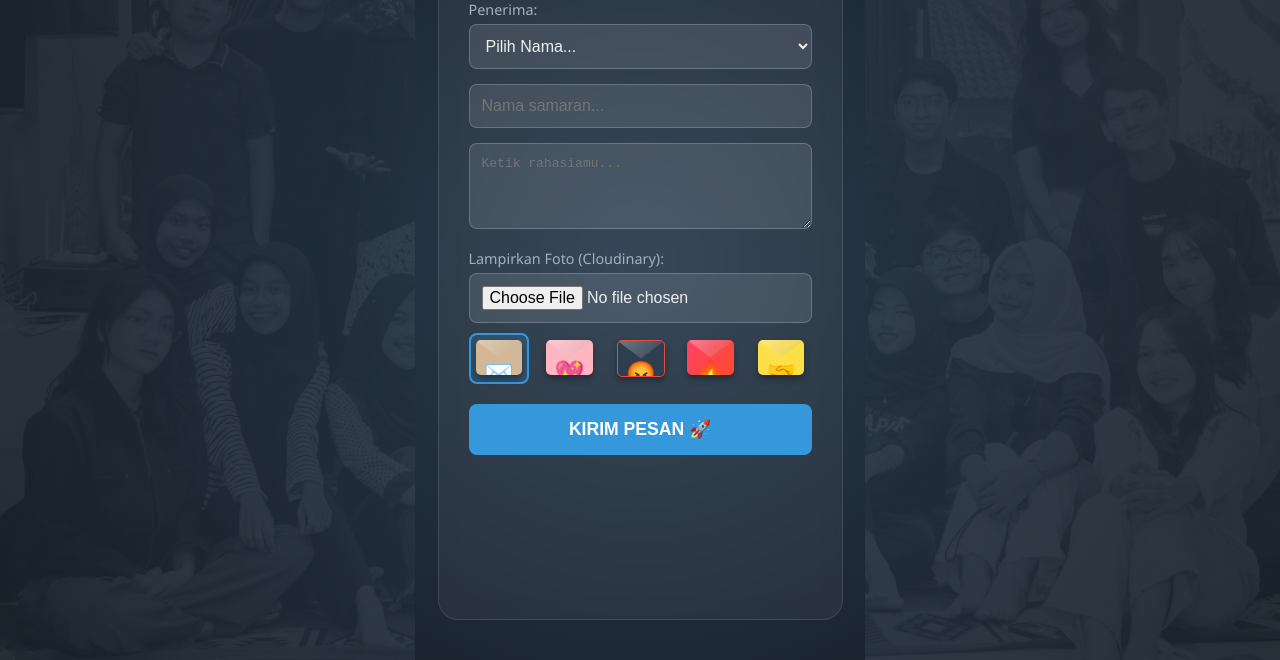
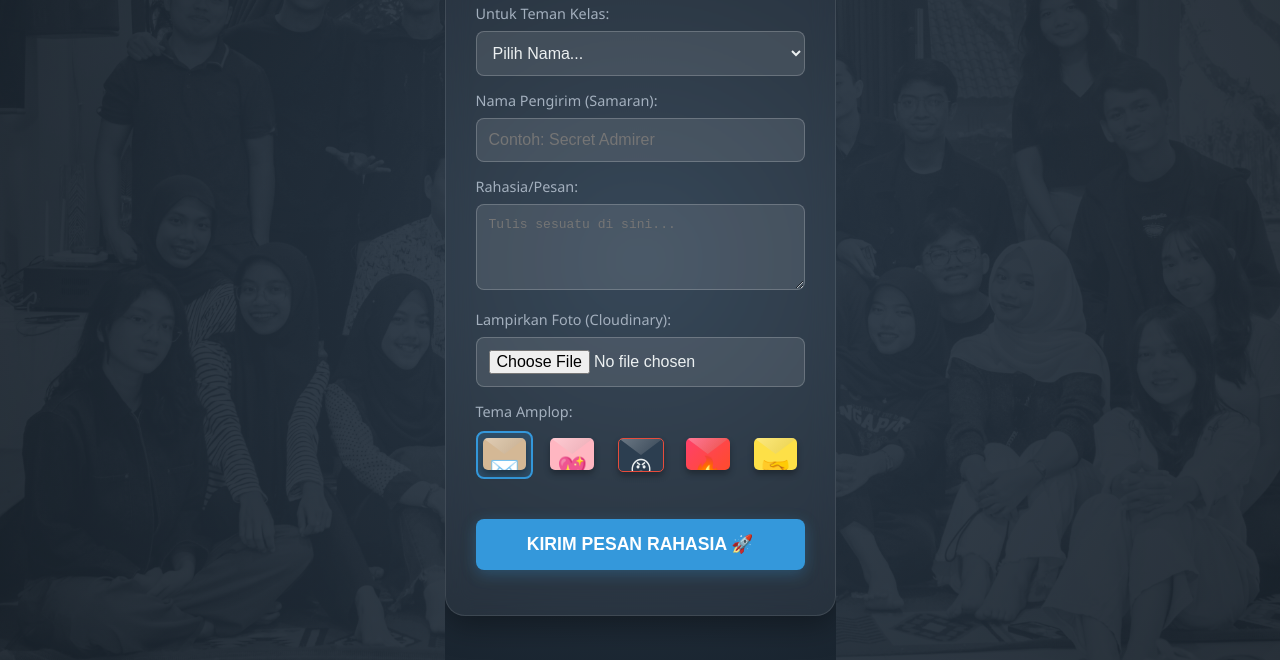
Before and after one commit to John-web-maker/mpn55anon, a plain HTML site: page user.html in a window 1280 px wide. Shown: the part 140-800 px from the top of the page. Drawn offline with Linux system fonts and the light colour scheme.

Commit message:
Update user.html

```diff
--- a/user.html
+++ b/user.html
@@ -5,35 +5,82 @@
     <meta name="viewport" content="width=device-width, initial-scale=1.0">
     <title>Class Anonymfess | Kirim Pesan</title>
     <style>
-        body, html { height: 100%; margin: 0; font-family: 'Segoe UI', sans-serif; background: radial-gradient(circle, #2d3e50 0%, #1a2530 100%); display: flex; justify-content: center; align-items: center; color: #ecf0f1; }
-        .bg-image { background-image: url('image_0.png'); filter: grayscale(100%) brightness(50%); opacity: 0.15; position: absolute; width: 100%; height: 100%; background-size: cover; background-position: center; z-index: -1; }
-        .user-container { background: rgba(255, 255, 255, 0.05); backdrop-filter: blur(10px); border-radius: 20px; padding: 30px; width: 90%; max-width: 450px; border: 1px solid rgba(255, 255, 255, 0.1); box-sizing: border-box; height: 90vh; overflow-y: auto; z-index: 1;}
-        h1 { text-align: center; text-transform: uppercase; font-size: 1.5em; margin-bottom: 20px; }
+        /* Dasar & Background Foto Kelas (Sama kayak Index) */
+        body, html {
+            height: 100%; margin: 0;
+            font-family: 'Segoe UI', Tahoma, Geneva, Verdana, sans-serif;
+            background: radial-gradient(circle, #2d3e50 0%, #1a2530 100%);
+            display: flex; justify-content: center; align-items: center; color: #ecf0f1;
+            overflow: hidden;
+        }
+        .bg-image {
+            background-image: url('image_0.png'); /* Pastikan file image_0.png ada di GitHub */
+            filter: grayscale(100%) brightness(40%) contrast(90%);
+            opacity: 0.2;
+            position: absolute;
+            width: 100%; height: 100%;
+            background-size: cover;
+            background-position: center;
+            z-index: -1;
+        }
+
+        /* Container Form */
+        .user-container {
+            background: rgba(255, 255, 255, 0.05);
+            backdrop-filter: blur(12px);
+            border-radius: 20px;
+            padding: 30px;
+            width: 90%; max-width: 450px;
+            border: 1px solid rgba(255, 255, 255, 0.1);
+            box-shadow: 0 8px 32px rgba(0, 0, 0, 0.4);
+            max-height: 90vh; overflow-y: auto;
+            z-index: 1;
+        }
+
+        h1 { text-align: center; text-transform: uppercase; font-size: 1.5em; margin-bottom: 20px; letter-spacing: 1px;}
         .form-group { margin-bottom: 15px; }
-        label { display: block; margin-bottom: 5px; color: #a4b0be; font-size: 0.9em; }
-        input, textarea, select { width: 100%; padding: 12px; background: rgba(255, 255, 255, 0.1); border: 1px solid rgba(255, 255, 255, 0.2); border-radius: 8px; color: #ecf0f1; font-size: 1em; box-sizing: border-box; }
+        label { display: block; margin-bottom: 8px; color: #a4b0be; font-size: 0.9em; }
+
+        input, textarea, select {
+            width: 100%; padding: 12px;
+            background: rgba(255, 255, 255, 0.1);
+            border: 1px solid rgba(255, 255, 255, 0.2);
+            border-radius: 8px; color: #ecf0f1;
+            font-size: 1em; box-sizing: border-box;
+        }
+        input:focus, textarea:focus { border-color: #3498db; outline: none; background: rgba(255, 255, 255, 0.15); }
+
+        /* Pilihan Tema Amplop */
         .theme-grid { display: grid; grid-template-columns: repeat(5, 1fr); gap: 10px; margin-top: 10px; }
         .theme-item { border: 2px solid transparent; border-radius: 8px; cursor: pointer; text-align: center; transition: 0.3s; padding: 5px; }
         .theme-item.selected { border-color: #3498db; background: rgba(52, 152, 219, 0.2); }
         .css-env { position: relative; width: 100%; padding-top: 75%; border-radius: 5px; box-shadow: 0 4px 6px rgba(0,0,0,0.3); overflow: hidden; }
         .css-env::before { content: ''; position: absolute; top: 0; left: 0; right: 0; bottom: 0; background: linear-gradient(135deg, rgba(255,255,255,0.3) 0%, rgba(0,0,0,0.1) 100%); clip-path: polygon(0 0, 100% 0, 50% 50%); z-index: 1; }
         .env-icon { position: absolute; font-size: 1.5rem; z-index: 2; top: 50%; left: 50%; transform: translate(-50%, -10%); }
+
         .t-netral { background-color: #d4b895; }
         .t-cinta { background-color: #ffb6c1; }
         .t-marah { background-color: #2c3e50; border: 1px solid #e74c3c; }
         .t-api { background: linear-gradient(135deg, #ff416c, #ff4b2b); }
         .t-sahabat { background-color: #fde047; }
-        .btn-send { width: 100%; padding: 15px; margin-top: 20px; background: #3498db; border: none; border-radius: 8px; color: white; font-weight: bold; cursor: pointer; font-size: 1.1em; }
-        #status { text-align: center; margin-top: 10px; font-size: 0.9em; color: #f1c40f; }
+
+        .btn-send {
+            width: 100%; padding: 15px; margin-top: 25px;
+            background: #3498db; border: none; border-radius: 8px;
+            color: white; font-weight: bold; cursor: pointer;
+            font-size: 1.1em; transition: 0.3s; box-shadow: 0 4px 15px rgba(52, 152, 219, 0.3);
+        }
+        .btn-send:hover { background: #2980b9; transform: translateY(-2px); }
+        .btn-send:disabled { background: #7f8c8d; cursor: not-allowed; }
+        #status { text-align: center; margin-top: 15px; font-size: 0.9em; color: #f1c40f; font-weight: bold; }
     </style>
 </head>
 <body>
-    <div class="bg-image"></div>
-    <div class="user-container">
-        <h1>Tulis Pesan Rahasia</h1>
+    <div class="bg-image"></div> <div class="user-container">
+        <h1>Kirim Pesan</h1>
         <form id="fessForm">
             <div class="form-group">
-                <label>Penerima:</label>
+                <label>Untuk Teman Kelas:</label>
                 <select id="tujuan" required>
                     <option value="">Pilih Nama...</option>
                     <script>
@@ -42,10 +89,24 @@
                     </script>
                 </select>
             </div>
-            <input type="text" id="pengirim" placeholder="Nama samaran..." style="margin-bottom:15px" required>
-            <textarea id="isi" rows="4" placeholder="Ketik rahasiamu..." required></textarea>
-            <label style="margin-top:15px">Lampirkan Foto (Cloudinary):</label>
+
+            <div class="form-group">
+                <label>Nama Pengirim (Samaran):</label>
+                <input type="text" id="pengirim" placeholder="Contoh: Secret Admirer" required>
+            </div>
+
+            <div class="form-group">
+                <label>Rahasia/Pesan:</label>
+                <textarea id="isi" rows="4" placeholder="Tulis sesuatu di sini..." required></textarea>
+            </div>
+
+            <div class="form-group">
+                <label>Lampirkan Foto (Cloudinary):</label>
                 <input type="file" id="gambar" accept="image/*">
+            </div>
+
+            <div class="form-group">
+                <label>Tema Amplop:</label>
                 <div class="theme-grid">
                     <div class="theme-item selected" data-theme="netral"><div class="css-env t-netral"><span class="env-icon">✉️</span></div></div>
                     <div class="theme-item" data-theme="cinta"><div class="css-env t-cinta"><span class="env-icon">💖</span></div></div>
@@ -53,7 +114,9 @@
                     <div class="theme-item" data-theme="cinta_api"><div class="css-env t-api"><span class="env-icon">🔥</span></div></div>
                     <div class="theme-item" data-theme="sahabat"><div class="css-env t-sahabat"><span class="env-icon">🤝</span></div></div>
                 </div>
-            <button type="submit" class="btn-send" id="btnKirim">KIRIM PESAN 🚀</button>
+            </div>
+
+            <button type="submit" class="btn-send" id="btnKirim">KIRIM PESAN RAHASIA 🚀</button>
             <div id="status"></div>
         </form>
     </div>
@@ -73,6 +136,8 @@
 
         const app = initializeApp(firebaseConfig);
         const db = getFirestore(app);
+
+        // DATA CLOUDINARY LU
         const CLOUD_NAME = "dj4tqz7mp";
         const UPLOAD_PRESET = "jyvupkc2";
 
@@ -90,10 +155,11 @@
             const btn = document.getElementById('btnKirim');
             const stat = document.getElementById('status');
             btn.disabled = true;
-            stat.innerText = "⏳ Uploading...";
+            stat.innerText = "⏳ Sedang mengunggah gambar...";
 
             let finalUrl = "";
             const fileInput = document.getElementById('gambar');
+
             if (fileInput.files.length > 0) {
                 const formData = new FormData();
                 formData.append("file", fileInput.files[0]);
@@ -102,10 +168,11 @@
                     const res = await fetch(`https://api.cloudinary.com/v1_1/${CLOUD_NAME}/image/upload`, { method: "POST", body: formData });
                     const result = await res.json();
                     finalUrl = result.secure_url;
-                } catch (err) { alert("Upload Gagal!"); btn.disabled = false; return; }
+                } catch (err) { alert("Upload Gagal! Periksa koneksi."); btn.disabled = false; stat.innerText = ""; return; }
             }
 
             try {
+                stat.innerText = "📩 Menyimpan pesan...";
                 await addDoc(collection(db, "surat_kelas"), {
                     tujuan: document.getElementById('tujuan').value,
                     pengirim: document.getElementById('pengirim').value,
@@ -114,9 +181,9 @@
                     url_gambar: finalUrl,
                     waktu: serverTimestamp()
                 });
-                alert("TERKIRIM!");
+                alert("PESAN RAHASIA TERKIRIM! 🔥");
                 location.reload();
-            } catch (err) { alert("Gagal Simpan!"); btn.disabled = false; }
+            } catch (err) { alert("Gagal Kirim ke Database!"); btn.disabled = false; stat.innerText = ""; }
         };
     </script>
 </body>
```
Lines whose indentation alone changed are shown as unchanged.
